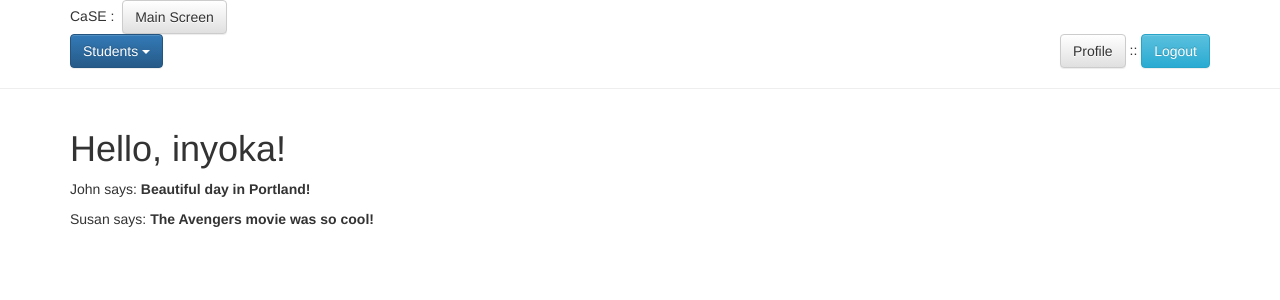
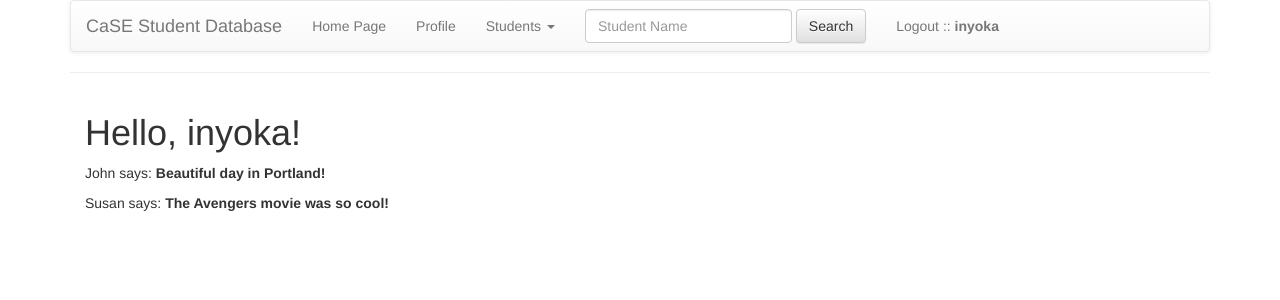
Before and after one commit to inyoka/study, a Flask app: page / in a window 1280 px wide. Shown: the top 300 px of the page. Run offline with Flask 2, Linux system fonts and the light colour scheme; a user stored in the database is signed in; data comes from the database, SQL or seed files in the repository; parts of the project's set-up code (start-up, migrations or seed data) failed here and were passed over; some libraries are stand-ins or nearby versions.

Commit message:
Added NavBar

```diff
--- a/app/templates/base.html
+++ b/app/templates/base.html
@@ -1,63 +1,92 @@
-
 <html>
   <head>
+    <meta charset="utf-8">
+    <meta http-equiv="X-UA-Compatible" content="IE=edge">
+    <meta name="viewport" content="width=device-width, initial-scale=1">
+    <div class="container">
+      <!-- Latest compiled and minified CSS -->
+      <link rel="stylesheet" href="/static/css/bootstrap.min.css"
+      integrity="sha384-BVYiiSIFeK1dGmJRAkycuHAHRg32OmUcww7on3RYdg4Va+PmSTsz/K68vbdEjh4u"
+      crossorigin="anonymous">
+      <!-- Optional theme -->
+      <link rel="stylesheet" href="/static/css/bootstrap-theme.min.css"
+      integrity="sha384-rHyoN1iRsVXV4nD0JutlnGaslCJuC7uwjduW9SVrLvRYooPp2bWYgmgJQIXwl/Sp"
+      crossorigin="anonymous">
+    </head>
+
+<body>
+<nav class="navbar navbar-default text-black">
+  <div class="container-fluid">
+    <!-- Brand and toggle get grouped for better mobile display -->
+    <div class="navbar-header">
+      <button type="button" class="navbar-toggle collapsed" data-toggle="collapse" data-target="#bs-example-navbar-collapse-1" aria-expanded="false">
+        <span class="sr-only">Toggle navigation</span>
+        <span class="icon-bar"></span>
+        <span class="icon-bar"></span>
+        <span class="icon-bar"></span>
+      </button>
+      <a class="navbar-brand" href="#">CaSE Student Database</a>
+    </div>
+
+    <!-- Collect the nav links, forms, and other content for toggling -->
+    <div class="collapse navbar-collapse" id="bs-example-navbar-collapse-1">
+      <ul class="nav navbar-nav">
+
+        <li><a href="{{ url_for('index') }}">Home Page <span class="sr-only">(current)</span></a></li>
+        {% if g.user.is_authenticated %}
+        <li><a href="{{ url_for('user', nickname=g.user.nickname) }}">Profile</a></li>
+
+        <li class="dropdown">
+          <a href="#" class="dropdown-toggle" data-toggle="dropdown" role="button" aria-haspopup="true" aria-expanded="false">Students <span class="caret"></span></a>
+          <ul class="dropdown-menu">
+            <li><a href="{{ url_for('createStudent') }}">Add</a></li>
+            <li><a href="{{ url_for('viewStudents') }}">Search</a></li>
+            <li><a href="{{ url_for('viewStudents') }}">List</a></li>
+            <li><a href="{{ url_for('viewStudents') }}">Edit</a></li>
+            <li role="separator" class="divider"></li>
+            <li><a href="{{ url_for('viewStudents') }}">Delete</a></li>
+          </ul>
+        </li>
+
+
+
+      <form class="navbar-form navbar-left">
+        <div class="form-group">
+          <input type="text" class="form-control" placeholder="Student Name">
+        </div>
+        <button type="submit" class="btn btn-default">Search</button>
+      </form>
+      <li><a href="{{ url_for('logout') }}">Logout :: <b>{{ user.nickname }}</b></a></li>
+            </ul>
+      {% endif %}
+    </div><!-- /.navbar-collapse -->
+  </div><!-- /.container-fluid -->
+</nav>
+
+
 
     {% if title %}
-    <title>{{ title }} - CaSE Database</title>
+        <title>{{ title }} - CaSE Database</title>
     {% else %}
-    <title>CaSE Database BETA</title>
+        <title>CaSE Database BETA</title>
     {% endif %}
-    <meta name="viewport" content="width=device-width, initial-scale=1.0">
 
-
-    <!-- Latest compiled and minified CSS -->
-    <link rel="stylesheet" href="/static/css/bootstrap.min.css" integrity="sha384-BVYiiSIFeK1dGmJRAkycuHAHRg32OmUcww7on3RYdg4Va+PmSTsz/K68vbdEjh4u" crossorigin="anonymous">
-    <!-- Optional theme -->
-    <link rel="stylesheet" href="/static/css/bootstrap-theme.min.css" integrity="sha384-rHyoN1iRsVXV4nD0JutlnGaslCJuC7uwjduW9SVrLvRYooPp2bWYgmgJQIXwl/Sp" crossorigin="anonymous">
-
-
-  </head>
-  <body>
-    <div class="container row-fluid">
-
-            CaSE :&nbsp;
-            {% if g.user.is_authenticated %}
-            <a href="{{ url_for('index') }}" class="btn btn-default">Main Screen</a>
-
-
-                      <div class="dropdown span6">
-            <button class="btn btn-primary dropdown-toggle" type="button" data-toggle="dropdown">Students <span class="caret"></span></button>
-            <ul class="dropdown-menu">
-              <li><a href="{{ url_for('createStudent') }}">Add</a></li>
-              <li><a href="{{ url_for('viewStudents') }}">View</a></li>
-              <li><a href="{{ url_for('viewStudents') }}">Browse</a></li>
-            </ul>
-
-
-        <div class="pull-right">
-          <a href="{{ url_for('user', nickname=g.user.nickname) }}" class="btn btn-default">Profile</a>
-          ::
-          <a href="{{ url_for('logout') }}" class="btn btn-info">Logout</a>
-        </div>
-
-        {% endif %}
-      </div>
-    </div>
     <hr>
     {% with message = get_flashed_messages()  %}
-        {% if messages %}
-            <ul>
+        {% if messages %}<ul>
             {% for message in messages %}
                 <li>{{ message }}</li>
-            {% endfor %}
-            </ul>
+            {% endfor %}</ul>
         {% endif %}
     {% endwith %}
-    {% block content %}{% endblock %}
+    {% block content %}
+    {% endblock %}
+    </div>
+
     <script src="/static/js/jquery.min.js"></script>
-
     <!-- Latest compiled and minified JavaScript -->
-    <script src="/static/js/bootstrap.min.js" integrity="sha384-Tc5IQib027qvyjSMfHjOMaLkfuWVxZxUPnCJA7l2mCWNIpG9mGCD8wGNIcPD7Txa" crossorigin="anonymous"></script>
-
+    <script src="/static/js/bootstrap.min.js"
+    integrity="sha384-Tc5IQib027qvyjSMfHjOMaLkfuWVxZxUPnCJA7l2mCWNIpG9mGCD8wGNIcPD7Txa"
+    crossorigin="anonymous"></script>
   </body>
 </html>
--- a/app/templates/create-student.html
+++ b/app/templates/student-add.html
@@ -4,7 +4,7 @@
 {% block content %}
 <div class="container">
 
-  <form action="create-student">
+  <form action="add-student">
 
   <!-- Your form goes here -->
 
```
Also changed, not shown: app/templates/base-old.html (added, +77 -0 lines), app/templates/student-edit.html (added, +15 -0 lines), app/templates/student-search.html (added, +15 -0 lines), app/templates/student-list.html (renamed from app/templates/view-students.html).
